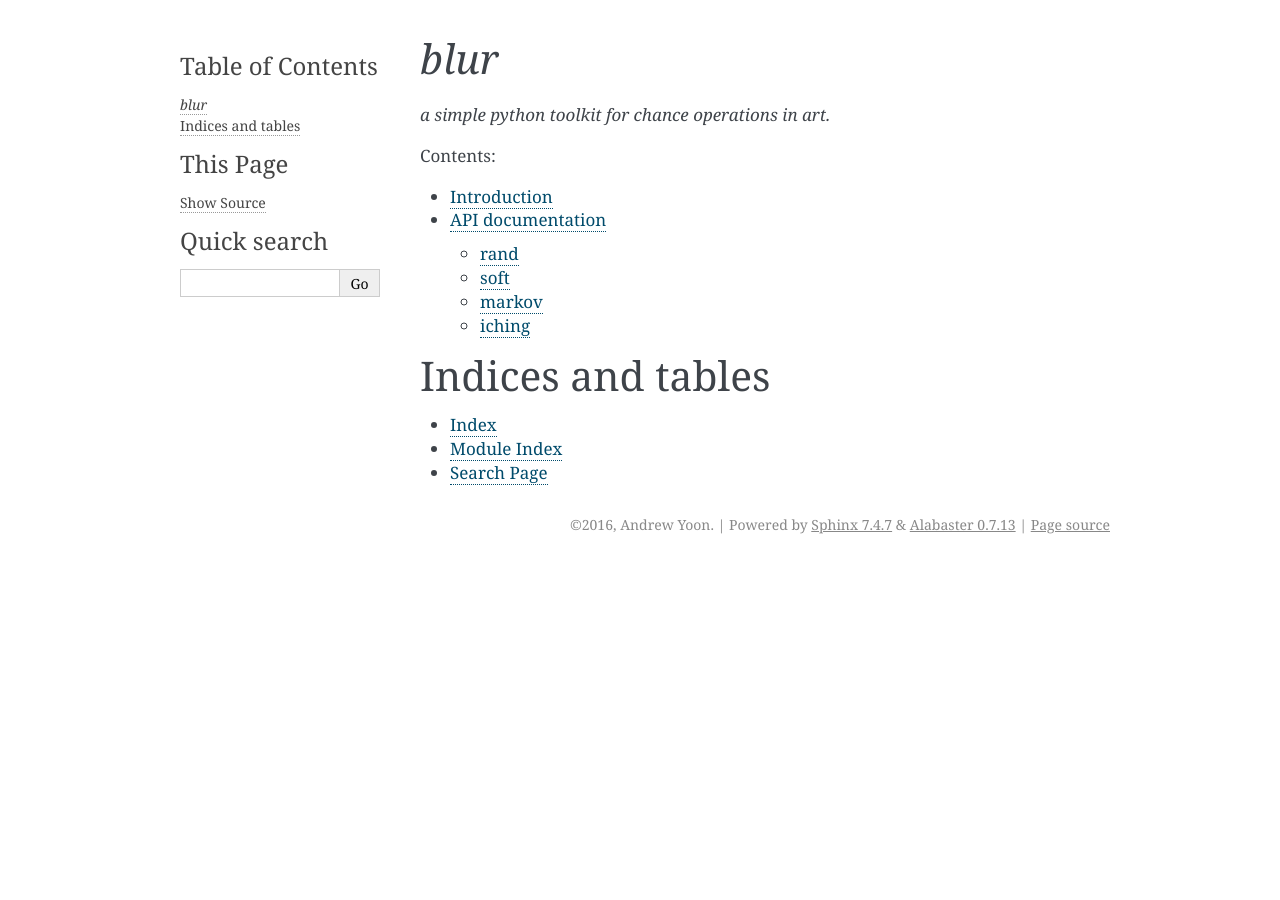
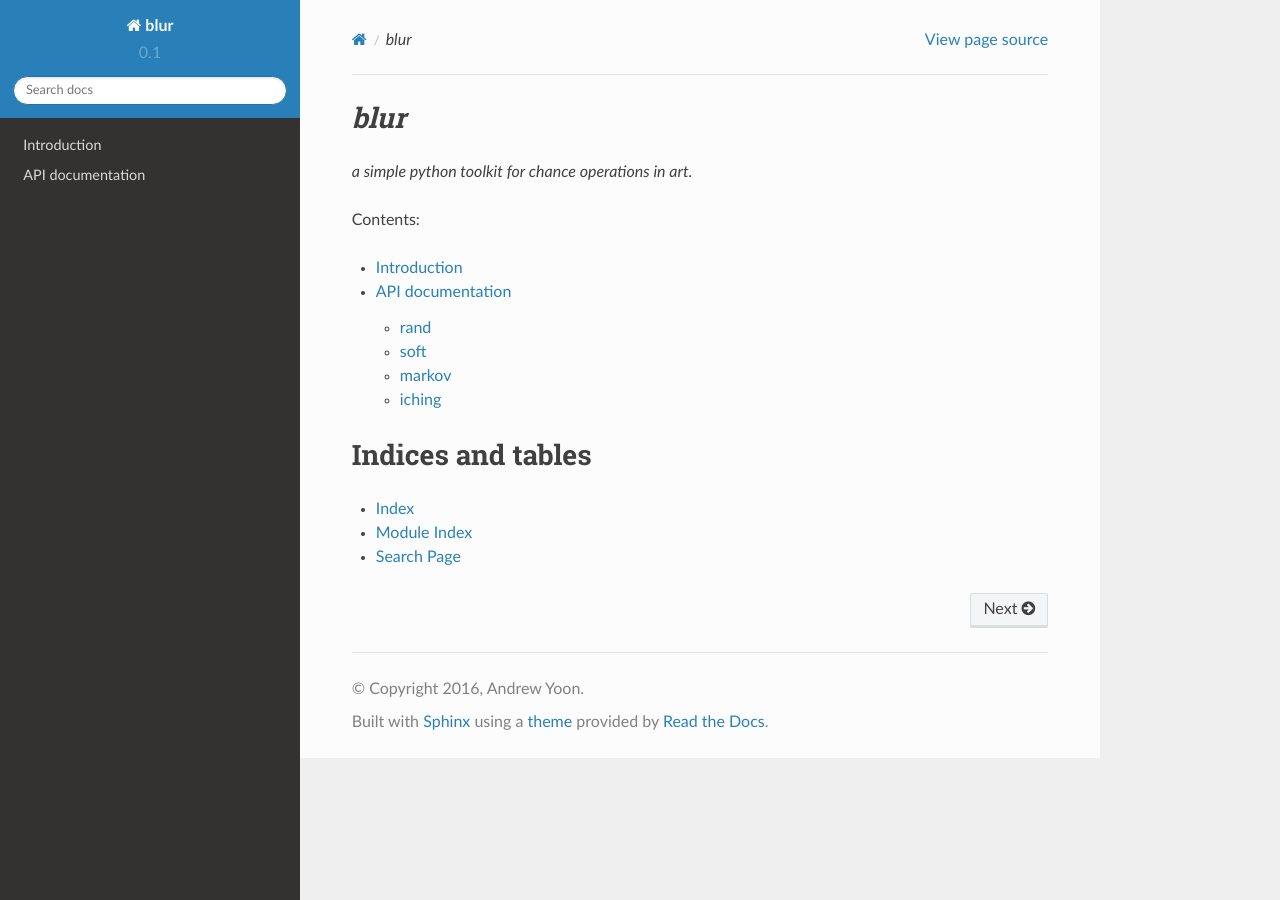
Before and after one commit to ajyoon/blur, a Sphinx documentation site: the page built from doc/source/index.rst, in a window 1280 px wide. Built offline with Sphinx 7.4.7 and the Read the Docs theme 2.0.0, drawn with Linux system fonts in a browser that asks for light colours; pages that are not in the unit, such as notebooks, are missing from menus.

Commit message:
Change to RTD theme

```diff
--- a/doc/doc_requirements.txt
+++ b/doc/doc_requirements.txt
@@ -1,3 +1,3 @@
 sphinx >= 1.4.5
 sphinxcontrib-napoleon
-sphinxcontrib-fulltoc
+sphinx_rtd_theme
--- a/doc/source/conf.py
+++ b/doc/source/conf.py
@@ -33,12 +33,13 @@
 
 import os
 import sys
+import sphinx_rtd_theme
+
 sys.path.insert(0, os.path.abspath('../..'))
 
 extensions = [
     'sphinx.ext.autodoc',
     'sphinx.ext.napoleon',
-    'sphinxcontrib.fulltoc'
 ]
 
 # Note that to build properly, sphinxcontrib.fulltoc must be installed.
@@ -149,11 +150,9 @@ todo_include_todos = True
 # The theme to use for HTML and HTML Help pages.  See the documentation for
 # a list of builtin themes.
 #
-html_theme = 'alabaster'
+html_theme = "sphinx_rtd_theme"
 
-html_theme_options = {
-    'code_font_size': '0.75em'
-}
+html_theme_path = [sphinx_rtd_theme.get_html_theme_path()]
 
 # Theme options are theme-specific and customize the look and feel of a theme
 # further.  For a list of options available for each theme, see the
```
